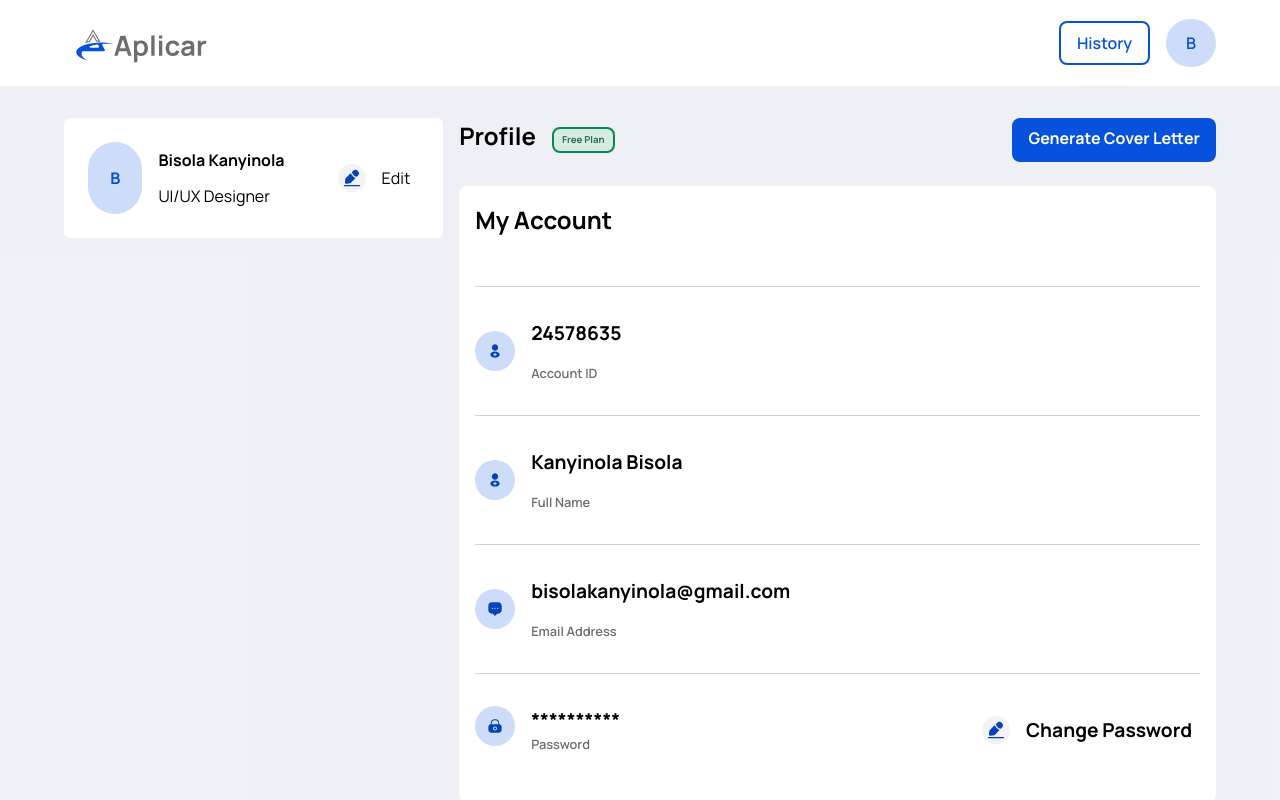
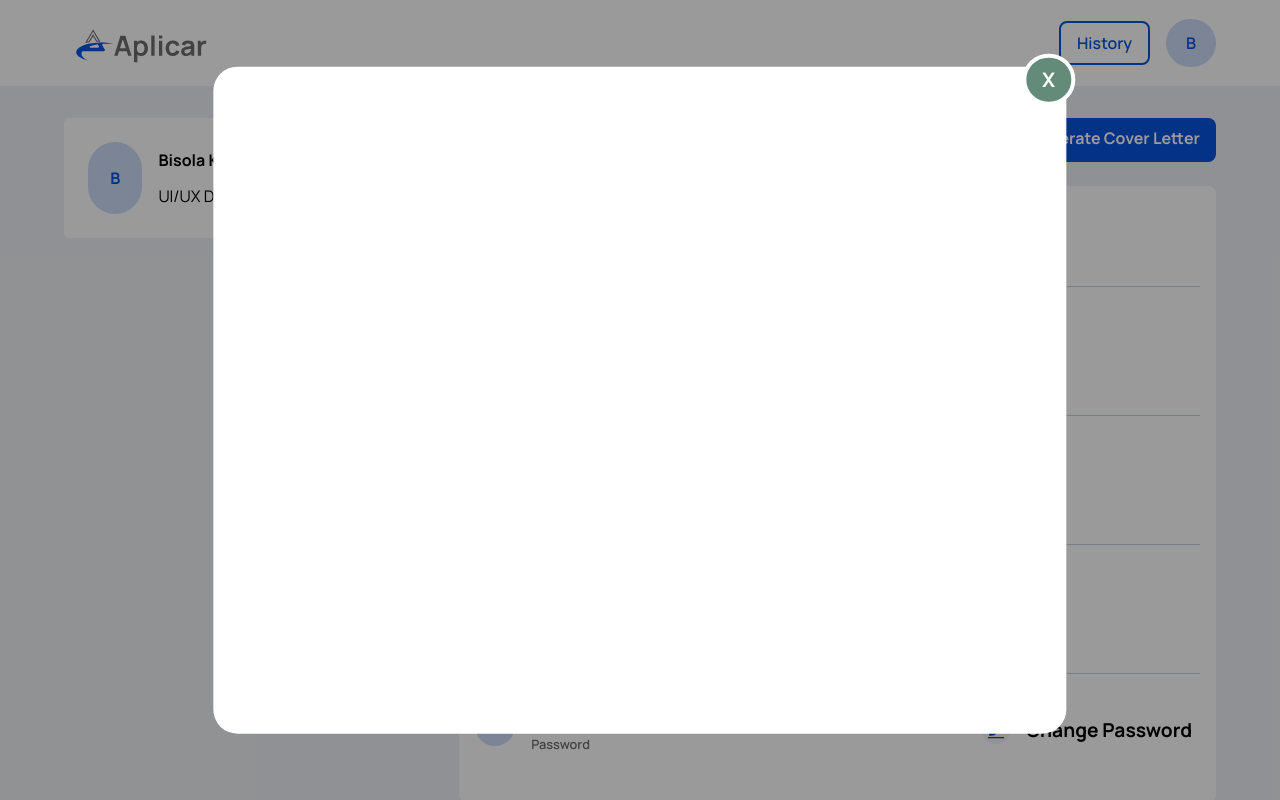
Before and after one commit to EarlPappi/hng, a React (Create React App) app: page / in a window 1280 px wide. Shown: the top 800 px of the page. Built offline with nearby package versions, Linux system fonts and the light colour scheme.

Commit message:
feat: forget password modal

```diff
--- /dev/null
+++ b/src/Pages/Profile/PasswordModal.jsx
@@ -0,0 +1,40 @@
+import React from 'react'
+
+function PasswordModal({ showPassModal, setShowPassModal }) {
+
+
+    return (
+        <>
+            {showPassModal &&
+                <div className='' >
+                    <div className='bg-[#00000065] h-full w-full left-0 fixed top-0 z-10 ' onClick={() => {
+                        setShowPassModal(false);
+                    }}>
+
+
+                    </div>
+
+                    <div className='absolute bg-white w-11/12 md:w-8/12 h-5/6 z-20 top-[50%] left-[50%] translate-x-[-50%] translate-y-[-50%] p-3 md:p-6 rounded-3xl'>
+                        <div className='w-11/12 mx-auto overflow-hidden'>
+                            {/* Close Button */}
+                            <p className='inline rounded-full py-2 px-4  absolute top-[-2%] right-[-1%] z-40 font-bold text-xl bg-[#648B7A] text-white cursor-pointer border-4 border-white'
+                                onClick={() => {
+                                    setShowPassModal(false)
+                                }}>X</p>
+
+                            <div>
+
+
+
+                            </div>
+
+                        </div>
+                    </div>
+                </div>
+            }
+
+        </>
+    )
+}
+
+export default PasswordModal
--- a/src/Pages/Profile/ProfileAccount.jsx
+++ b/src/Pages/Profile/ProfileAccount.jsx
@@ -1,5 +1,8 @@
 import React from 'react'
 import { ChatIcon, UserProfile, LockIcon, EditIcon } from './Icons';
+import PasswordModal from './PasswordModal';
+import { useState } from 'react'
+
 
 const ChatIcons = <ChatIcon />;
 const UserProfiles = <UserProfile />
@@ -7,6 +10,9 @@ const UserProfiles = <UserProfile />
 
 
 function ProfileAccount() {
+    const [showPassModal, setShowPassModal] = useState(true);
+
+
     const AccountTabs = [
         {
             img: UserProfiles,
@@ -63,7 +69,9 @@ function ProfileAccount() {
 
                     </div>
 
-                    <div className='flex items-center mx-2 gap-4 justify-between'>
+                    <div className='flex items-center mx-2 gap-4 justify-between' onClick={()=>{
+                        setShowPassModal(true)
+                    }}>
                         <span><EditIcon /></span>
                         <span className='font-bold text-[0.8em] md:text-[1.2em]'>Change Password</span>
                     </div>
@@ -73,6 +81,8 @@ function ProfileAccount() {
 
             </div>
 
+            <PasswordModal showPassModal={showPassModal} setShowPassModal={setShowPassModal}/>
+
         </div>
     )
 }
```
